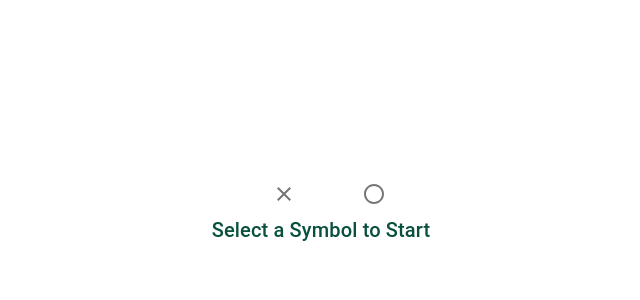
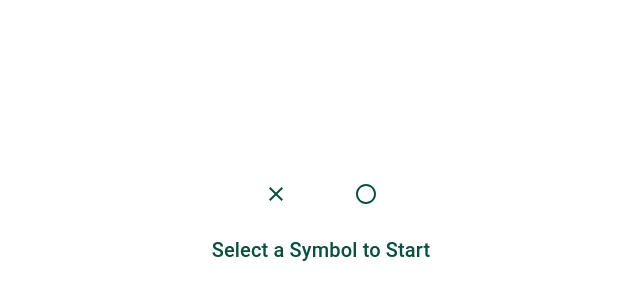
Before and after one commit to Tiinzzy/react-projects, a React (Create React App) app in the folder tic-tac-toe/: page / in a window 1280 px wide. Shown: the part 26-326 px from the top of the page, without its empty margins (319-959 px from the left). Built offline with nearby package versions, Linux system fonts and the light colour scheme.

Commit message:
changed some styling and fixed some

```diff
--- a/tic-tac-toe/src/components/style.css
+++ b/tic-tac-toe/src/components/style.css
@@ -7,8 +7,8 @@
     display: flex;
     align-items: center;
     justify-content: center;
-    color: rgb(9, 80, 63);
-    font-weight: bold;
+    color: rgb(9, 80, 63) !important;
+    font-weight: bold !important;
 }
 
 .EachRow:active {
@@ -39,7 +39,10 @@
     flex-direction: row;
     align-items: center;
     justify-content: center;
-    margin-left: 15px;
-    color: rgb(9, 80, 63);
-    font-weight: bold;
+    margin-bottom: 20px;
 }
+
+.EcchItem {
+    color: rgb(9, 80, 63) !important;
+    font-weight: bold !important;
+}
```
